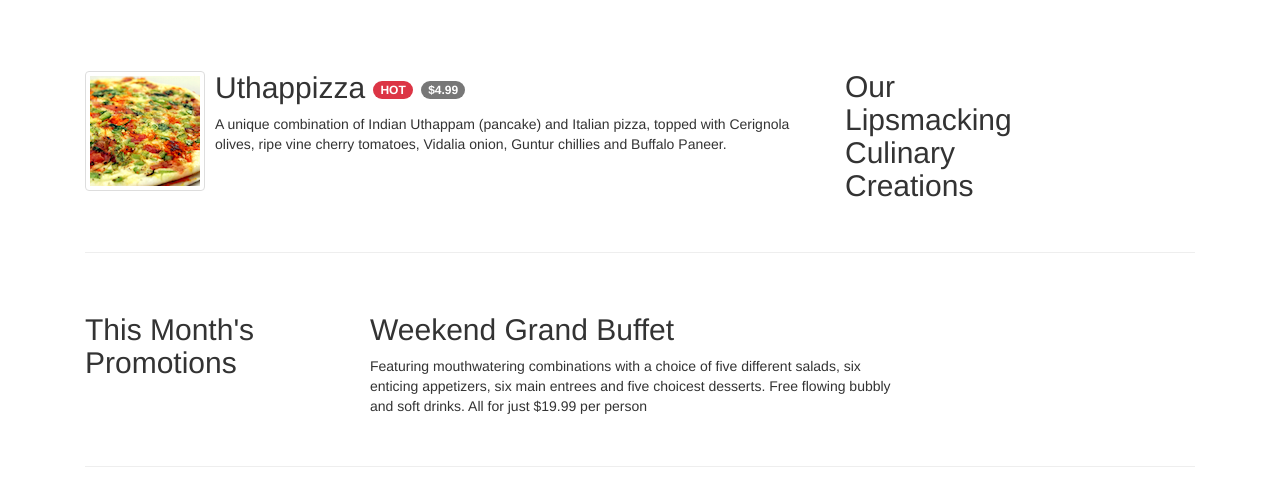
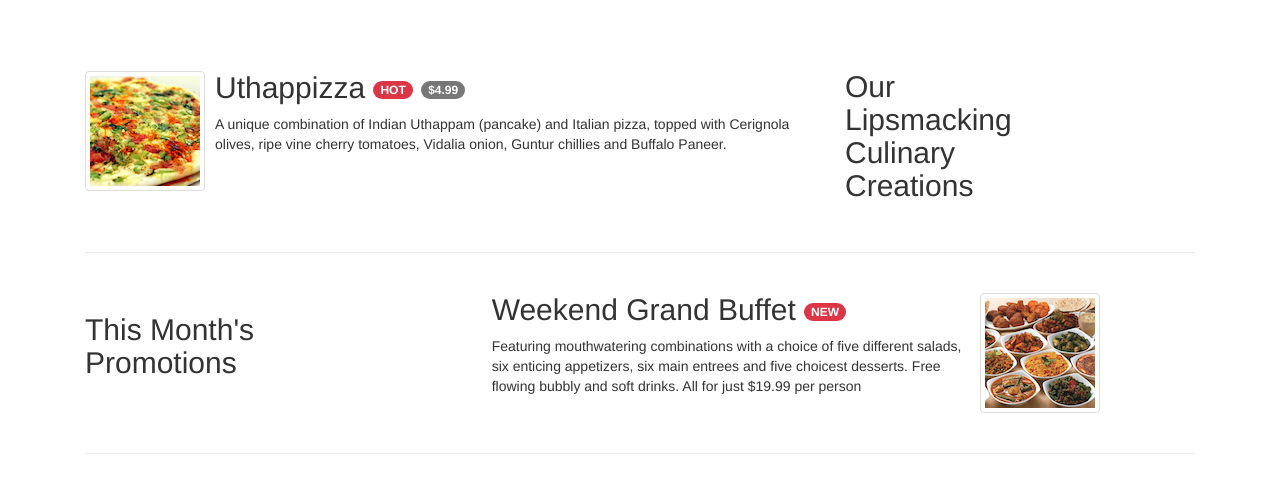
Before and after one commit to DipuKP2001/coursera_bootstrap, a website: page index.html in a window 1280 px wide. Shown: the part 241-732 px from the top of the page. Drawn offline with nearby package versions, Linux system fonts and the light colour scheme.

Commit message:
Task2 completed

```diff
--- a/index.html
+++ b/index.html
@@ -69,9 +69,14 @@
             <div class="col-12 col-sm-4 col-md-3">
                 <h2>This Month's Promotions</h2>
             </div>
-            <div class="col-12 col-md-6 ">
-                <h2>Weekend Grand Buffet</h2>
-                <p>Featuring mouthwatering combinations with a choice of five different salads, six enticing appetizers, six main entrees and five choicest desserts. Free flowing bubbly and soft drinks. All for just $19.99 per person </p>
+            <div class="col-12 col-sm-8">
+                <div class="media offset-sm-2">
+                    <div class="media-body mr-3">
+                        <h2 class="mt-0">Weekend Grand Buffet <span class="badge badge-danger">NEW</span></h2>
+                        <p class="d-none d-sm-block">Featuring mouthwatering combinations with a choice of five different salads, six enticing appetizers, six main entrees and five choicest desserts. Free flowing bubbly and soft drinks. All for just $19.99 per person </p>
+                    </div>
+                    <img class="d-flex img-thumbnail align-self-center" src="img/buffet.png" alt="buffet">
+                </div>
             </div>
         </div>
         <br>
@@ -85,7 +90,7 @@
                 <div class="media">
                     <img class="d-flex mr-3 img-thumbnail align-self-center" src="img/alberto.png" alt="Alberto">
                     <div class="media-body">
-                        <h2 class="">Alberto Somayya</h2>
+                        <h2>Alberto Somayya</h2>
                         <h4>Executive Chef</h4>
                         <p class="d-none d-sm-block">Award winning three-star Michelin chef with wide International experience having worked closely with whos-who in the culinary world, he specializes in creating mouthwatering Indo-Italian fusion experiences. </p>
                     </div>
@@ -93,7 +98,8 @@
             </div>
         </div>
     </div>
-
+    <br>
+    <br>
 
     <footer class="footer ">
         <div class="container ">
```
